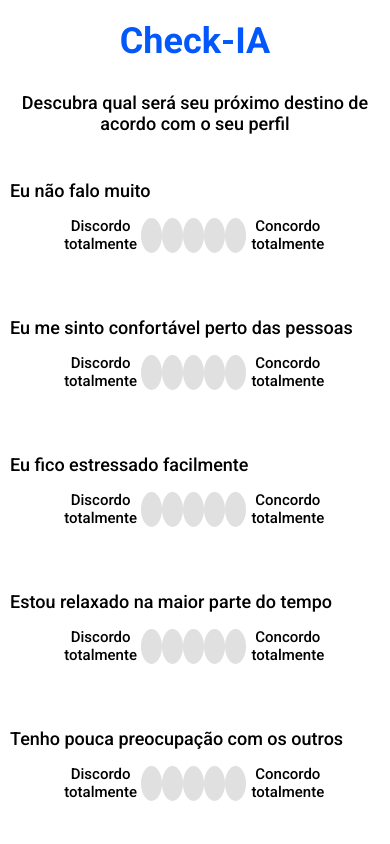
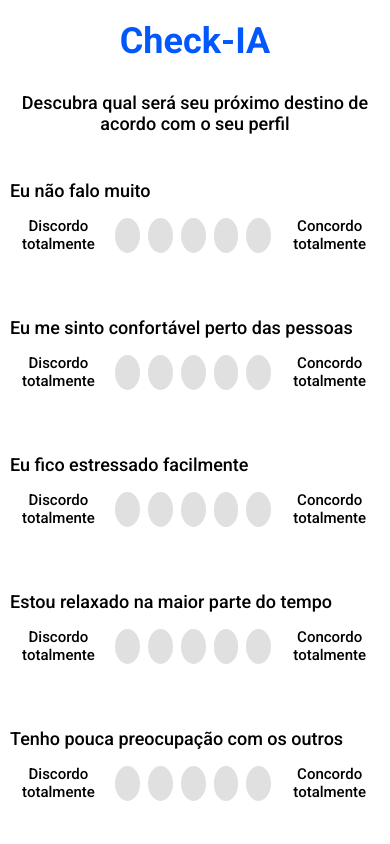
Before and after one commit to mateusfugita/check-ia, a React (Create React App) app: page / in a window 390 px wide. Shown: the top 844 px of the page. Built offline with nearby package versions, Linux system fonts and the light colour scheme; no server answers; the HTML template or start-up script is replaced by a standard one.

Commit message:
fix buttons style in mobile

```diff
--- a/src/components/Question/styles.css
+++ b/src/components/Question/styles.css
@@ -11,8 +11,15 @@
     display: flex;
     align-items: center;
     justify-content: space-between;
-    padding: 16px 50px;
+    gap: 8px;
+    padding: 16px 0;
     margin-bottom: 16px;
+}
+
+@media (min-width: 400px) {
+    .answers-container {
+        padding: 16px 50px;
+    }
 }
 
 .answers-range-labels {
```
